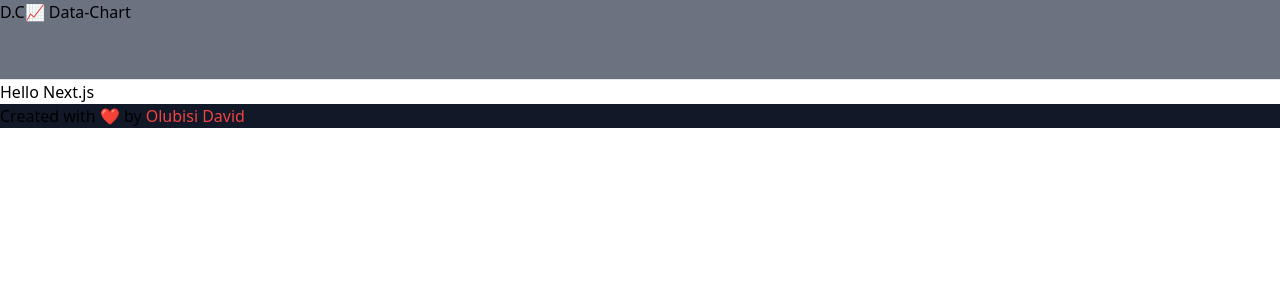
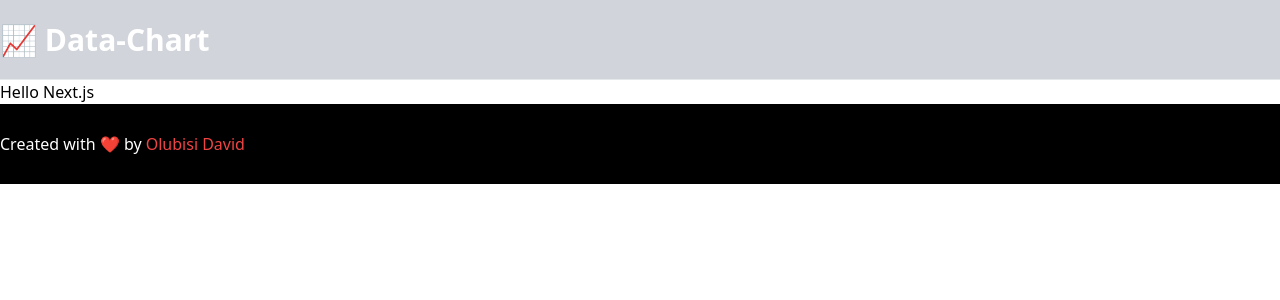
Before and after one commit to BisiDavi/singlestore-datachart, a Next.js app: page / in a window 1280 px wide. Shown: the top 300 px of the page. Built offline with nearby package versions, Linux system fonts and the light colour scheme.

Commit message:
header,logo,footer updated

```diff
--- a/components/Footer.tsx
+++ b/components/Footer.tsx
@@ -1,6 +1,7 @@
 export default function Footer() {
   return (
-    <footer className="bg-gray-900">
+    <footer className="bg-black text-white h-20 flex items-center justify-center">
+      <div className="container">
         <h5>
           Created with ❤️ by{" "}
           <a
@@ -12,6 +13,7 @@ export default function Footer() {
             Olubisi David
           </a>
         </h5>
+      </div>
     </footer>
   );
 }
--- a/components/Header.tsx
+++ b/components/Header.tsx
@@ -2,8 +2,10 @@ import Logo from "./Logo";
 
 export default function Header() {
   return (
-    <header className="border-b h-20 bg-gray-500">
-      <Logo />
+    <header className="border-b h-20 bg-gray-300  flex items-center justify-center">
+      <div className="container">
+        <Logo />
+      </div>
     </header>
   );
 }
--- a/components/Logo.tsx
+++ b/components/Logo.tsx
@@ -2,8 +2,8 @@ import Link from "next/link";
 
 export default function Logo() {
   return (
-    <Link href="/">
-      <span>D.C📈</span> Data-Chart
+    <Link href="/" className="text-white font-bold text-3xl">
+      📈 Data-Chart
     </Link>
   );
 }
```
Lines whose indentation alone changed are shown as unchanged.
